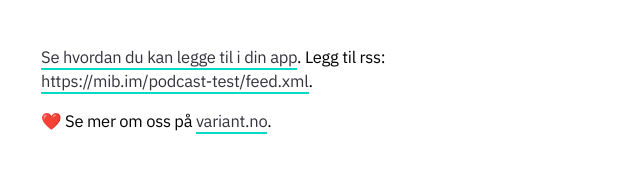
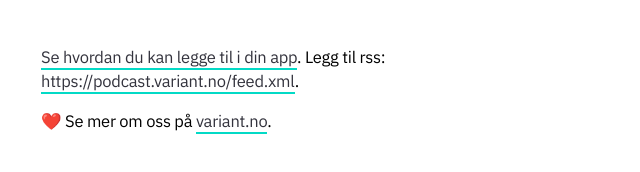
Before and after one commit to varianter/podcast, a website: page index.html in a window 1280 px wide. Shown: the part 218-390 px from the top of the page, 0-640 px from the left. Drawn offline with Linux system fonts and the light colour scheme.

Commit message:
Fixes feed link on webplayer

```diff
--- a/index.html
+++ b/index.html
@@ -35,8 +35,8 @@
             href="https://medium.com/@joshmuccio/how-to-manually-add-a-rss-feed-to-your-podcast-app-on-desktop-ios-android-478d197a3770"
             >Se hvordan du kan legge til i din app</a
           >. Legg til rss:
-          <a href="https://mib.im/podcast-test/feed.xml"
-            >https://mib.im/podcast-test/feed.xml</a
+          <a href="https://podcast.variant.no/feed.xml"
+            >https://podcast.variant.no/feed.xml</a
           >.
         </p>
 
```
